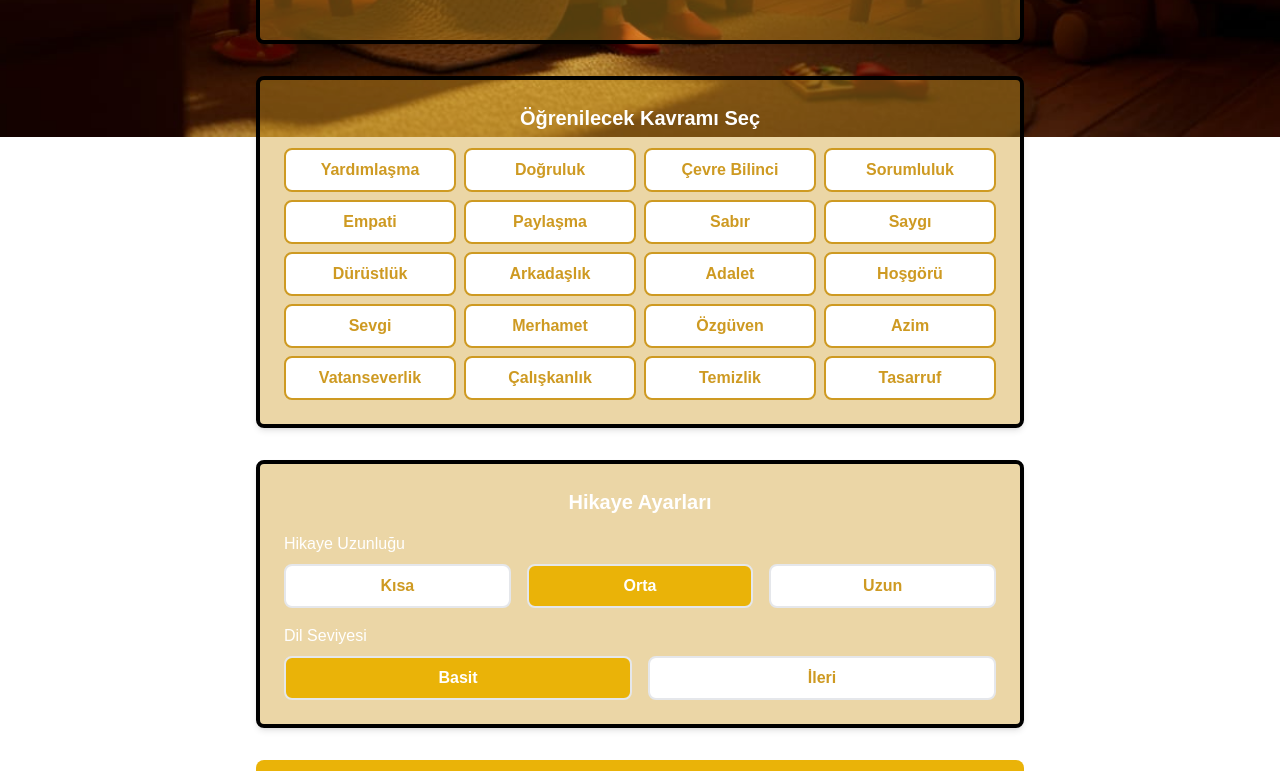
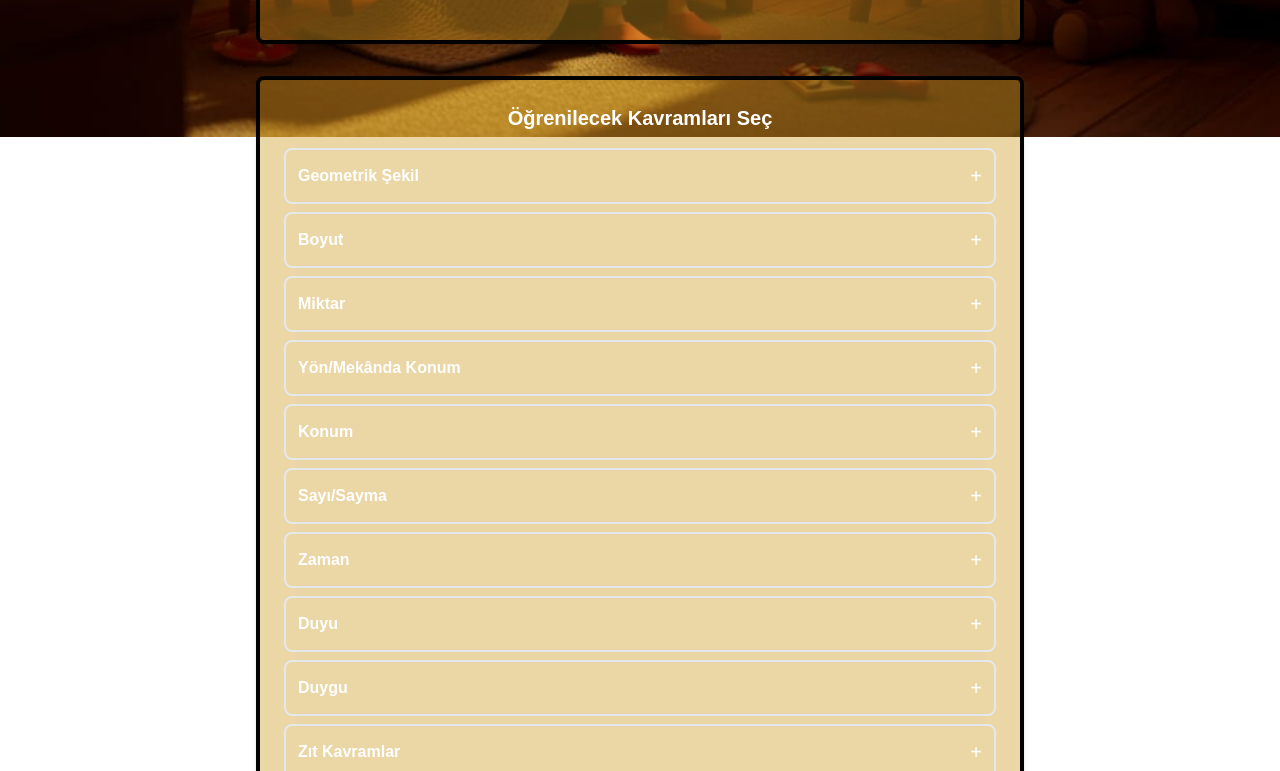
Before and after one commit to denizhan3275/SONPROJE, a React (Vite) app: page /app in a window 1280 px wide. Shown: the part 663-1434 px from the top of the page. Built offline with nearby package versions, Linux system fonts and the light colour scheme; a web font is replaced by a local one.

Commit message:
Update App.jsx

```diff
--- a/src/App.jsx
+++ b/src/App.jsx
@@ -26,15 +26,81 @@ function App() {
     'Deniz Kızı', 'Küçük Bilim İnsanı', 'Cesur Şövalye'
   ])
 
-  const [kavramlar] = useState([
-    'Yardımlaşma', 'Doğruluk', 'Çevre Bilinci', 'Sorumluluk',
-    'Empati', 'Paylaşma', 'Sabır', 'Saygı',
-    'Dürüstlük', 'Arkadaşlık', 'Adalet', 'Hoşgörü',
-    'Sevgi', 'Merhamet', 'Özgüven', 'Azim',
-    'Vatanseverlik', 'Çalışkanlık', 'Temizlik', 'Tasarruf'
+  const [kavramKategorileri, setKavramKategorileri] = useState([
+    {
+      baslik: 'Geometrik Şekil',
+      kavramlar: ['Daire', 'Üçgen', 'Kare', 'Dikdörtgen', 'Çember', 'Elips', 'Kenar', 'Köşe']
+    },
+    {
+      baslik: 'Boyut',
+      kavramlar: ['Büyük-Küçük', 'İnce-Kalın', 'Uzun-Kısa', 'Geniş-Dar']
+    },
+    {
+      baslik: 'Miktar',
+      kavramlar: ['Az-Çok', 'Ağır-Hafif', 'Boş-Dolu', 'Tek-Çift', 'Yarım-Tam', 'Eşit', 'Kalabalık-Tenha', 'Parça-Bütün']
+    },
+    {
+      baslik: 'Yön/Mekânda Konum',
+      kavramlar: ['Ön-Arka', 'Yukarı-Aşağı', 'İleri-Geri']
+    },
+    {
+      baslik: 'Konum',
+      kavramlar: ['Sağ-Sol', 'İç-Dış', 'Uzak-Yakın', 'Alçak-Yüksek']
+    },
+    {
+      baslik: 'Sayı/Sayma',
+      kavramlar: ['Sayılar (1-20)', 'Sıfır', 'İlk-Orta-Son', 'Önceki-Sonraki', 'Sıra Sayıları']
+    },
+    {
+      baslik: 'Zaman',
+      kavramlar: ['Gece-Gündüz', 'Sabah-Öğle-Akşam', 'Dün-Bugün-Yarın', 'Haftanın Günleri', 'Aylar', 'Mevsimler']
+    },
+    {
+      baslik: 'Duyu',
+      kavramlar: ['Tatlı-Tuzlu', 'Sıcak-Soğuk', 'Sert-Yumuşak', 'Islak-Kuru', 'Sesli-Sessiz']
+    },
+    {
+      baslik: 'Duygu',
+      kavramlar: ['Mutluluk', 'Üzüntü', 'Öfke', 'Korku', 'Şaşırma', 'Endişe']
+    },
+    {
+      baslik: 'Zıt Kavramlar',
+      kavramlar: ['Açık-Kapalı', 'Hızlı-Yavaş', 'Karanlık-Aydınlık', 'Eski-Yeni', 'Kirli-Temiz', 'Doğru-Yanlış']
+    }
   ])
 
-  const [secilenKavram, setSecilenKavram] = useState('')
+  const [secilenKavram, setSecilenKavram] = useState([])
+  const [yeniKavramlar, setYeniKavramlar] = useState({})
+  const [acikKategoriler, setAcikKategoriler] = useState({})
+
+  const toggleKavram = (kavram) => {
+    setSecilenKavram(prev =>
+      prev.includes(kavram)
+        ? prev.filter(k => k !== kavram)
+        : [...prev, kavram]
+    )
+  }
+
+  const toggleKategori = (baslik) => {
+    setAcikKategoriler(prev => ({
+      ...prev,
+      [baslik]: !prev[baslik]
+    }))
+  }
+
+  const handleYeniKavramEkle = (kategoriBaslik) => {
+    const yeniKavram = yeniKavramlar[kategoriBaslik]?.trim()
+    if (yeniKavram) {
+      setKavramKategorileri(prevKategoriler =>
+        prevKategoriler.map(kategori =>
+          kategori.baslik === kategoriBaslik
+            ? { ...kategori, kavramlar: [...kategori.kavramlar, yeniKavram] }
+            : kategori
+        )
+      )
+      setYeniKavramlar(prev => ({ ...prev, [kategoriBaslik]: '' }))
+    }
+  }
 
   const handleGenerateStory = async () => {
     if (selectedCharacters.length === 0) {
@@ -48,8 +114,8 @@ function App() {
       return
     }
 
-    if (!secilenKavram) {
-      alert('Lütfen öğretilecek bir kavram seçin!')
+    if (secilenKavram.length === 0) {
+      alert('Lütfen en az bir kavram seçin!')
       return
     }
 
@@ -63,7 +129,7 @@ function App() {
         selectedCharacters.join(', '),
         storyLength,
         languageLevel,
-        secilenKavram
+        secilenKavram.join(', ')
       )
 
       console.log('Hikaye başarıyla oluşturuldu')
@@ -82,7 +148,7 @@ function App() {
     }
   }
 
-  // Ses tanıma fonksiyonunu ekleyelim
+
   const startListening = () => {
     if ('webkitSpeechRecognition' in window) {
       recognitionRef.current = new webkitSpeechRecognition()
@@ -248,20 +314,62 @@ function App() {
 
             {/* Kavram Seçimi */}
             <div className="card">
-              <h2 className="text-xl font-semibold mb-4 text-center text-white">Öğrenilecek Kavramı Seç</h2>
-              <div className="grid grid-cols-2 md:grid-cols-3 lg:grid-cols-4 gap-2">
-                {kavramlar.map((kavram) => (
-                  <button
-                    key={kavram}
-                    className={`character-btn ${secilenKavram === kavram
-                      ? 'bg-yellow-500 text-white'
-                      : 'text-[hsla(42,72%,47%,1)]'}
-                    p-2 rounded-lg border-2 border-[hsla(42,72%,47%,1)]
-                    hover:bg-yellow-400 hover:text-white transition-colors`}
-                    onClick={() => setSecilenKavram(kavram)}
-                  >
-                    {kavram}
-                  </button>
+              <h2 className="text-xl font-semibold mb-4 text-center text-white">Öğrenilecek Kavramları Seç</h2>
+              <div className="space-y-2">
+                {kavramKategorileri.map((kategori) => (
+                  <div key={kategori.baslik} className="border-2 border-[rgb(249, 249, 249)] rounded-lg overflow-hidden">
+                    <button
+                      className={`w-full p-3 text-left flex justify-between items-center ${acikKategoriler[kategori.baslik] ? 'bg-yellow-500 text-white' : "text-white"
+                        }`}
+                      onClick={() => toggleKategori(kategori.baslik)}
+                    >
+                      <span className="font-semibold">{kategori.baslik}</span>
+                      <span className="transform transition-transform duration-200 text-xl">
+                        {acikKategoriler[kategori.baslik] ? '−' : '+'}
+                      </span>
+                    </button>
+                    {acikKategoriler[kategori.baslik] && (
+                      <div className="p-3 bg-opacity-10 bg-yellow-500">
+                        <div className="grid grid-cols-2 md:grid-cols-3 gap-2 mb-3">
+                          {kategori.kavramlar.map((kavram) => (
+                            <button
+                              key={kavram}
+                              className={`p-2 rounded-lg border-2 ${secilenKavram.includes(kavram)
+                                ? 'bg-yellow-500 text-white border-yellow-500'
+                                : 'border-[rgb(255, 255, 255)] text-white hover:bg-yellow-400 '
+                                } transition-colors`}
+                              onClick={() => toggleKavram(kavram)}
+                            >
+                              {kavram}
+                            </button>
+                          ))}
+                        </div>
+                        <div className="flex gap-2 mt-2">
+                          <input
+                            type="text"
+                            value={yeniKavramlar[kategori.baslik] || ''}
+                            onChange={(e) => setYeniKavramlar(prev => ({
+                              ...prev,
+                              [kategori.baslik]: e.target.value
+                            }))}
+                            placeholder={`${kategori.baslik} kategorisine yeni kavram ekle...`}
+                            className="flex-1 p-2 rounded-lg border-2 border-[hsla(42,72%,47%,1)] focus:outline-none focus:border-yellow-500 text-[hsla(42,72%,47%,1)]"
+                            onKeyPress={(e) => {
+                              if (e.key === 'Enter') {
+                                handleYeniKavramEkle(kategori.baslik)
+                              }
+                            }}
+                          />
+                          <button
+                            onClick={() => handleYeniKavramEkle(kategori.baslik)}
+                            className="px-4 py-2 bg-[hsla(42,72%,47%,1)] text-white rounded-lg hover:bg-yellow-500 transition-colors"
+                          >
+                            Ekle
+                          </button>
+                        </div>
+                      </div>
+                    )}
+                  </div>
                 ))}
               </div>
             </div>
```
